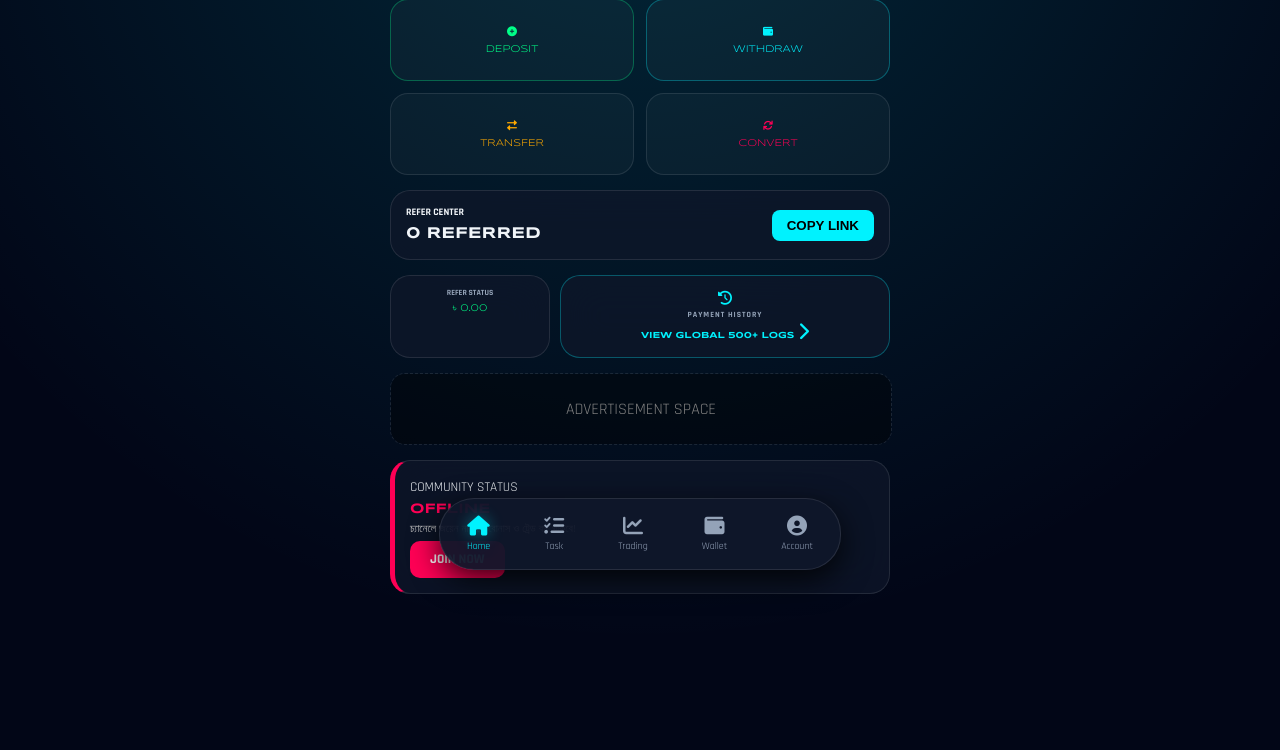
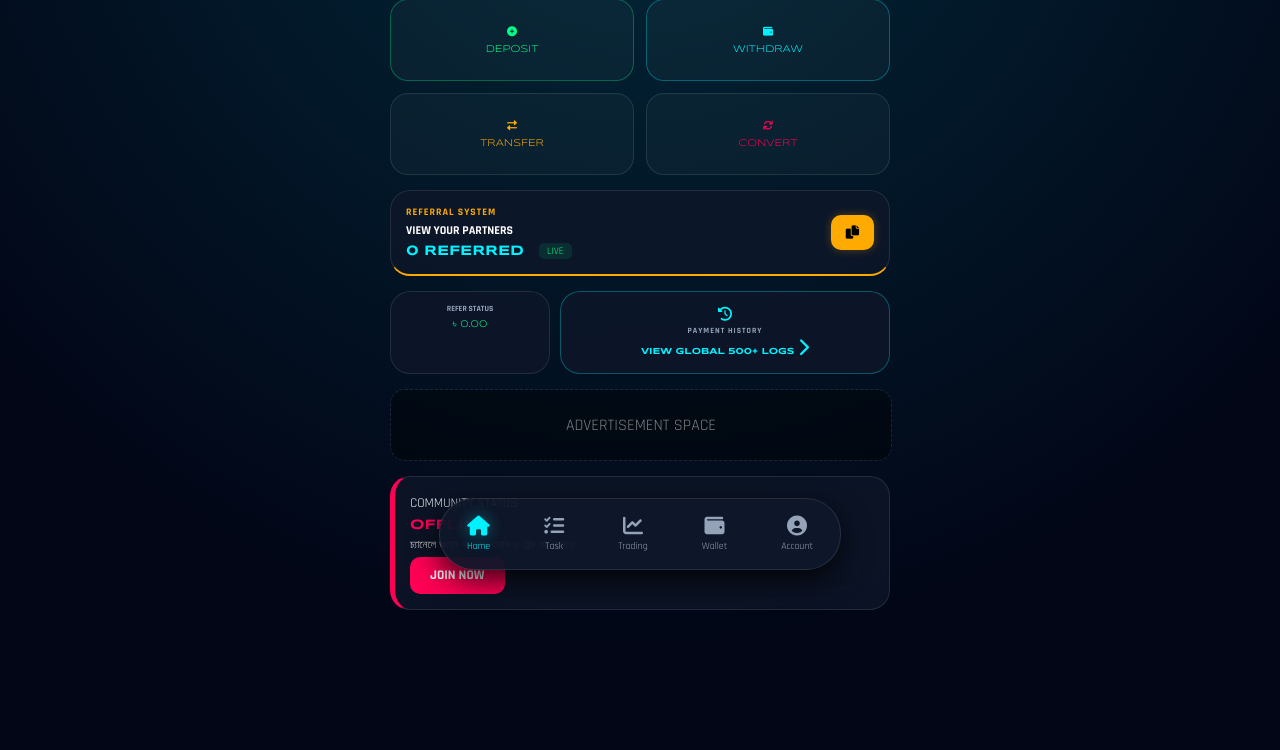
Before and after one commit to asfak440/AAF-TELE-EARN-TREADING-, a Flask app: page /dashboard in a window 1280 px wide. Shown: the part 210-960 px from the top of the page. Before the commit the page ends 804 px from the top, so only its background shows below. Run offline with Flask 3, Linux system fonts and the light colour scheme; the visitor is signed in with stand-in values (Sample User, id 1).

Commit message:
Update dashboard.html

```diff
--- a/templates/dashboard.html
+++ b/templates/dashboard.html
@@ -171,13 +171,20 @@
         </div>
 
         <!-- ৪. ইউজার পার্সোনাল স্ট্যাটাস -->
-        <div class="premium-card" style="display: flex; justify-content: space-between; align-items: center;">
-            <div>
-                <h4 style="font-size: 10px; color: var(--text-muted); margin: 0;">REFER CENTER</h4>
-                <p id="refer-msg" style="font-size: 11px; margin: 5px 0; color: var(--gold);"></p>
-                <b id="my-refs" style="font-family: 'Syncopate';">0 REFERRED</b>
-            </div>
-            <button onclick="copyReferLink()" style="background: var(--primary); border: none; padding: 8px 15px; border-radius: 8px; font-weight: bold; cursor: pointer;">COPY LINK</button>
+        <div class="premium-card" style="display: flex; justify-content: space-between; align-items: center; cursor: pointer; border-bottom: 2px solid var(--gold);" onclick="handleAction('refer-list')">
+    <div style="flex: 1;">
+        <h4 style="font-size: 10px; color: var(--gold); margin: 0; letter-spacing: 1px;">REFERRAL SYSTEM</h4>
+        <p id="refer-msg" style="font-size: 12px; margin: 5px 0; color: #fff; font-weight: bold;">VIEW YOUR PARTNERS</p>
+        <div style="display: flex; gap: 15px; align-items: center;">
+            <b id="my-refs" style="font-family: 'Syncopate'; font-size: 14px; color: var(--primary);">0 REFERRED</b>
+            <span style="font-size: 10px; background: rgba(0,255,136,0.1); color: var(--active-green); padding: 2px 8px; border-radius: 5px;">LIVE</span>
+        </div>
+    </div>
+    <div style="text-align: right;">
+        <button onclick="event.stopPropagation(); copyReferLink()" style="background: var(--gold); border: none; padding: 10px 15px; border-radius: 10px; font-weight: bold; cursor: pointer; box-shadow: 0 0 10px rgba(255, 170, 0, 0.3);">
+            <i class="fas fa-copy"></i>
+        </button>
+    </div>
         </div>
 
         <div class="grid-3" style="margin-top: 10px;">
```
